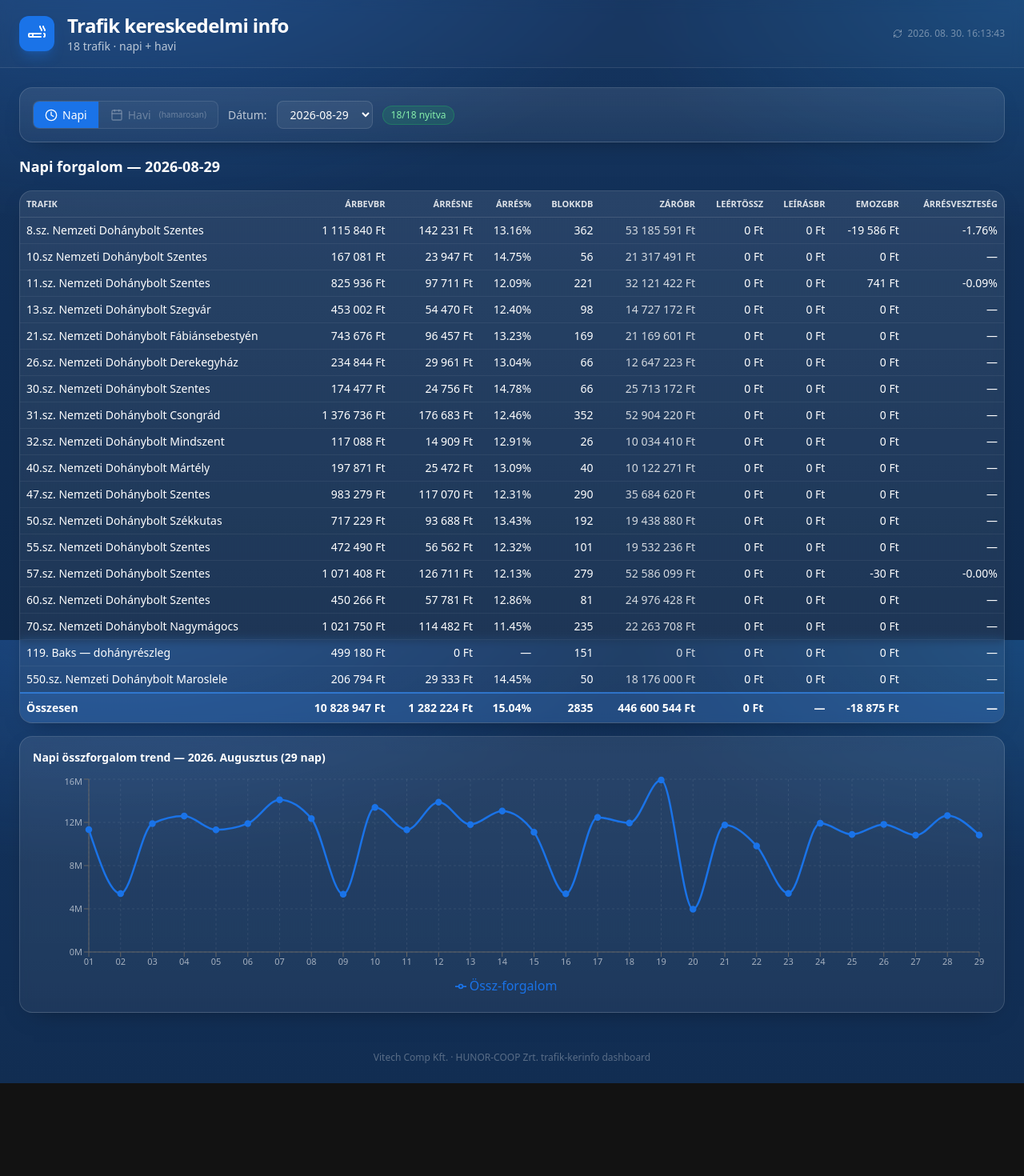
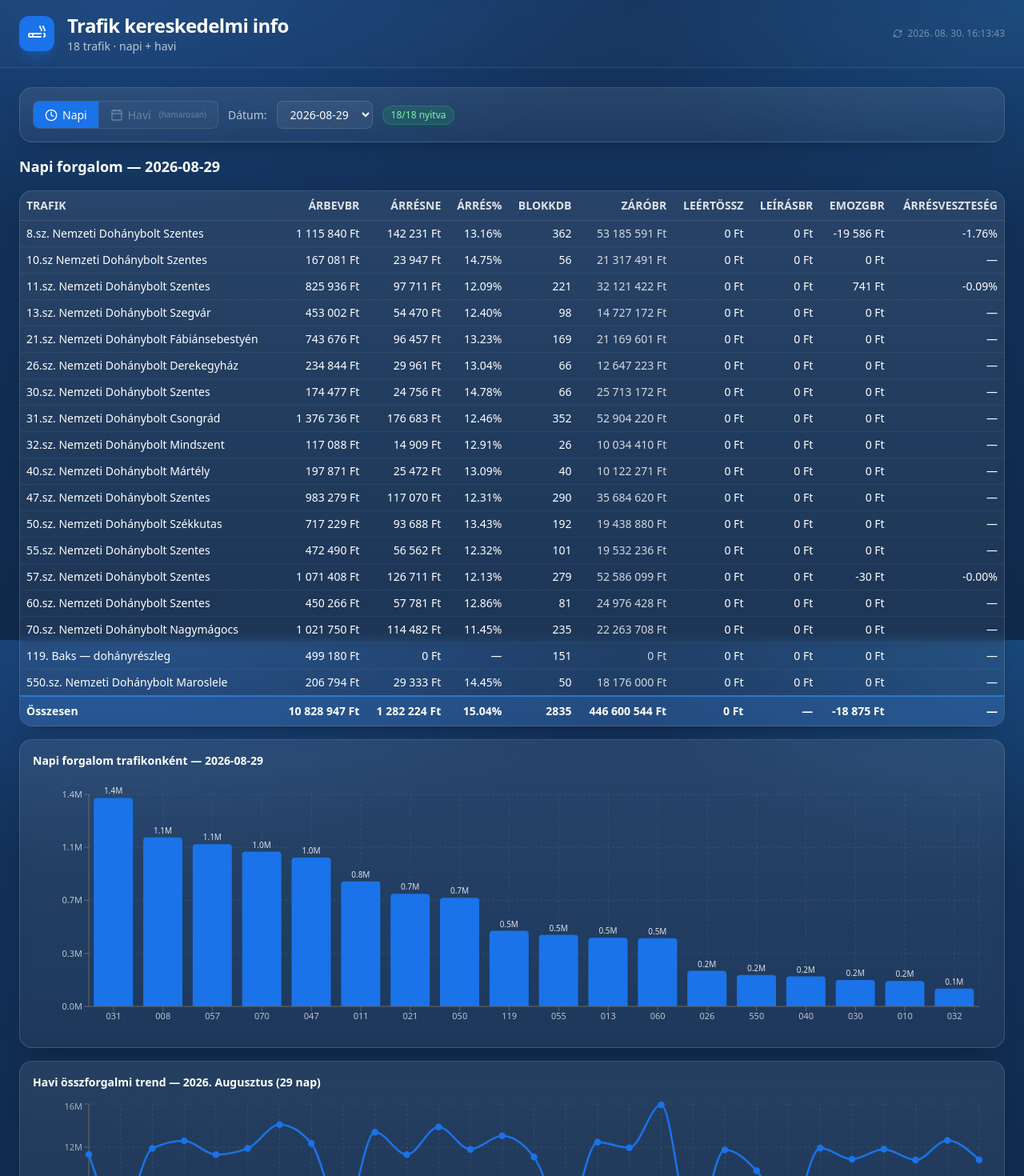
Before and after one commit to vitechcompkft-bot/hunor-trafik-kerinfo, a Next.js app: page / in a window 1280 px wide. Shown: the top 1470 px of the page at 80% size. Before the commit the page ends 1354 px from the top, so only its background shows below. Built offline with nearby package versions, Linux system fonts and the light colour scheme.

Commit message:
Nagyobb fejlécek + napi forgalom-diagram trafikonként
- NapiTabla + HaviTabla: <thead> uppercase text-sm (11px -> 14px)
- Új komponens: NapiTrafikBarChart (bar chart trafikonként, forgalom szerint csökkenő)
- ForgTrend cím: "Napi összforgalom trend" -> "Havi összforgalmi trend"

```diff
--- a/app/page.tsx
+++ b/app/page.tsx
@@ -5,6 +5,7 @@
 import { NapiTabla } from "@/components/NapiTabla";
 import { HaviTabla } from "@/components/HaviTabla";
 import { ForgTrend } from "@/components/ForgTrend";
+import { NapiTrafikBarChart } from "@/components/NapiTrafikBarChart";
 import { TopTrafikDiagram } from "@/components/TopTrafikDiagram";
 
 const HONAP_NEV = ["", "Január","Február","Március","Április","Május","Június","Július","Augusztus","Szeptember","Október","November","December"];
@@ -102,6 +103,7 @@
               Napi forgalom — {napiKulcs}
             </h2>
             <NapiTabla sorok={napiSorok} />
+            <NapiTrafikBarChart sorok={napiSorok} cim={`Napi forgalom trafikonként — ${napiKulcs}`} />
             <ForgTrend data={data} valasztottNap={napiKulcs} />
           </>
         )}
--- a/components/ForgTrend.tsx
+++ b/components/ForgTrend.tsx
@@ -24,7 +24,7 @@
   return (
     <div className="v-card p-4">
       <h3 className="text-sm font-semibold text-white mb-3">
-        Napi összforgalom trend — {ev}. {HONAP_NEV[ho]} ({napokEbbenAHoban.length} nap)
+        Havi összforgalmi trend — {ev}. {HONAP_NEV[ho]} ({napokEbbenAHoban.length} nap)
       </h3>
       <ResponsiveContainer width="100%" height={280}>
         <LineChart data={chartData} margin={{ top: 5, right: 15, bottom: 5, left: 10 }}>
--- a/components/HaviTabla.tsx
+++ b/components/HaviTabla.tsx
@@ -50,7 +50,7 @@
   return (
     <div className="v-card overflow-hidden overflow-x-auto">
       <table className="v-table text-sm w-full">
-        <thead className="uppercase text-[11px]">
+        <thead className="uppercase text-sm">
           <tr>
             {fejl("nev", "Trafik", false)}
             {fejl("forgalom", "ÁrbevBr")}
--- a/components/NapiTabla.tsx
+++ b/components/NapiTabla.tsx
@@ -50,7 +50,7 @@
   return (
     <div className="v-card overflow-hidden overflow-x-auto">
       <table className="v-table text-sm w-full">
-        <thead className="uppercase text-[11px]">
+        <thead className="uppercase text-sm">
           <tr>
             {fejl("nev", "Trafik", false)}
             {fejl("forgalom", "ÁrbevBr")}
--- /dev/null
+++ b/components/NapiTrafikBarChart.tsx
@@ -0,0 +1,38 @@
+"use client";
+import { BarChart, Bar, XAxis, YAxis, Tooltip, ResponsiveContainer, CartesianGrid, LabelList } from "recharts";
+import type { NapiSor } from "@/lib/types";
+
+export function NapiTrafikBarChart({ sorok, cim }: { sorok: NapiSor[]; cim: string }) {
+  const data = [...sorok]
+    .sort((a, b) => b.forgalom - a.forgalom)
+    .map(r => ({
+      bolt: r.bolt,
+      forgalom: Math.round(r.forgalom),
+    }));
+
+  return (
+    <div className="v-card p-4">
+      <h3 className="text-sm font-semibold text-white mb-3">{cim}</h3>
+      <ResponsiveContainer width="100%" height={320}>
+        <BarChart data={data} margin={{ top: 20, right: 15, bottom: 5, left: 10 }}>
+          <CartesianGrid strokeDasharray="3 3" stroke="rgba(255,255,255,0.08)" />
+          <XAxis dataKey="bolt" tick={{ fontSize: 11, fill: "rgba(255,255,255,0.7)" }} />
+          <YAxis tick={{ fontSize: 11, fill: "rgba(255,255,255,0.7)" }} tickFormatter={(v) => (v/1_000_000).toFixed(1) + "M"} />
+          <Tooltip
+            formatter={(v) => Number(v).toLocaleString("hu-HU") + " Ft"}
+            contentStyle={{ background: "#0D2540", border: "1px solid rgba(255,255,255,0.15)", borderRadius: 8 }}
+            cursor={{ fill: "rgba(26,115,232,0.1)" }}
+          />
+          <Bar dataKey="forgalom" fill="#1A73E8" radius={[4, 4, 0, 0]}>
+            <LabelList
+              dataKey="forgalom"
+              position="top"
+              formatter={(v) => { const n = Number(v) || 0; return n > 0 ? (n/1_000_000).toFixed(1) + "M" : ""; }}
+              style={{ fill: "rgba(255,255,255,0.85)", fontSize: 10 }}
+            />
+          </Bar>
+        </BarChart>
+      </ResponsiveContainer>
+    </div>
+  );
+}
```
